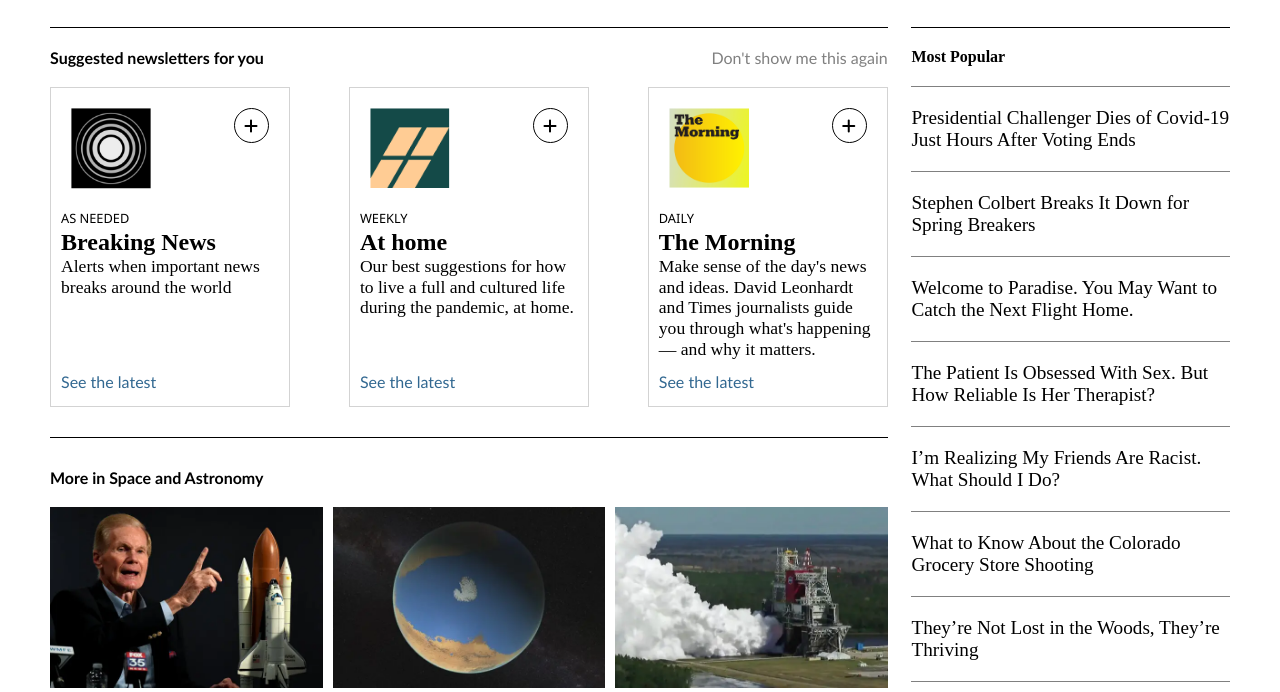
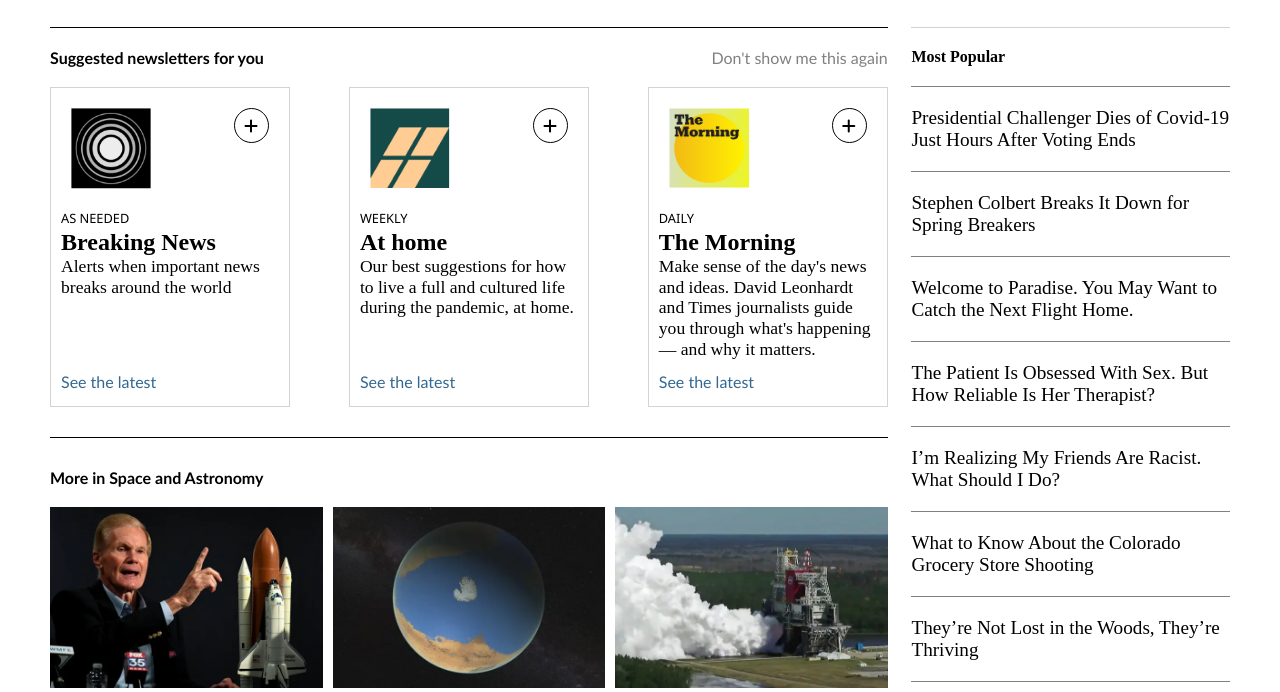
Before and after one commit to AleksandarIvezic/TheNewYorkTimes-project, a website: page index.html in a window 1280 px wide. Shown: the part 9083-9775 px from the top of the page. Drawn offline with Linux system fonts and the light colour scheme.

Commit message:
modify style for most-popular

```diff
--- a/style.css
+++ b/style.css
@@ -465,7 +465,7 @@
 
 .most-popular {
   width: 27%;
-  border-top: black 1px solid;
+  border-top: lightgray 1px solid;
   padding-top: 20px;
 }
 
```
